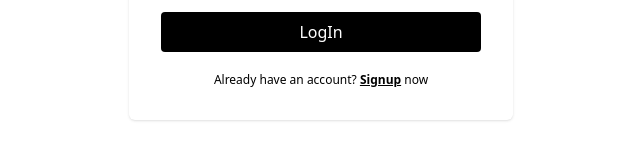
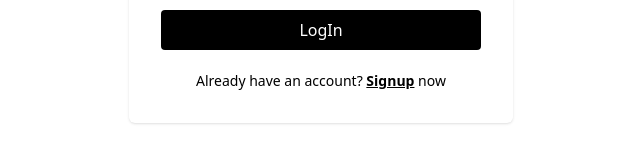
Before and after one commit to samiudeen96/To-Do, a React (Vite) app: page / in a window 1280 px wide. Shown: the part 442-602 px from the top of the page, without its empty margins (319-959 px from the left). Built offline with nearby package versions, Linux system fonts and the light colour scheme.

Commit message:
'update'

```diff
--- a/src/pages/Auth.jsx
+++ b/src/pages/Auth.jsx
@@ -69,7 +69,7 @@ const Auth = () => {
                 // >
                 //   LogIn
                 // </a>
-                <p className="text-xs  text-center">
+                <p className="text-[14px]  text-center">
                   Not a member?{" "}
                   <span
                     className="underline font-semibold cursor-pointer"
@@ -87,7 +87,7 @@ const Auth = () => {
                 // >
                 //   SignUp
                 // </a>
-                <p className="text-xs  text-center">
+                <p className="text-[14px]  text-center">
                   Already have an account?{" "}
                   <span
                     className="underline cursor-pointer font-semibold"
```
